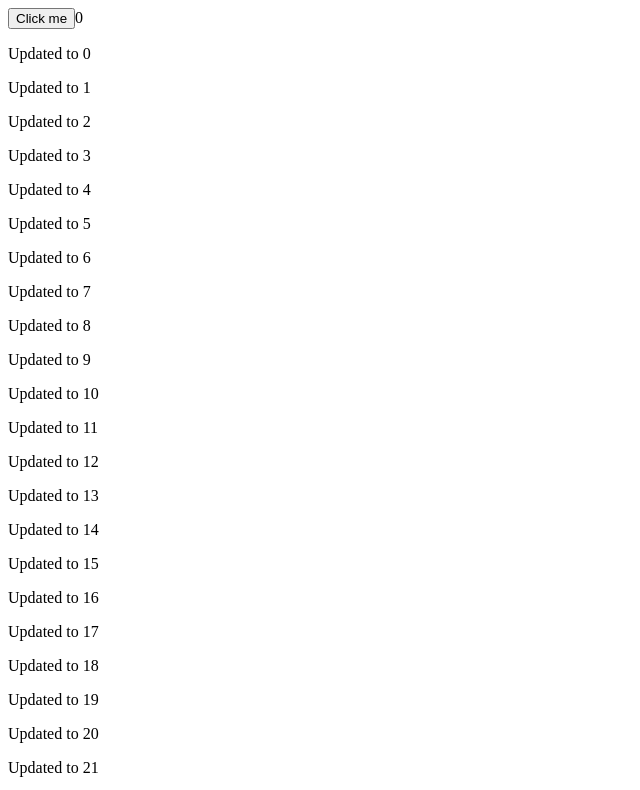
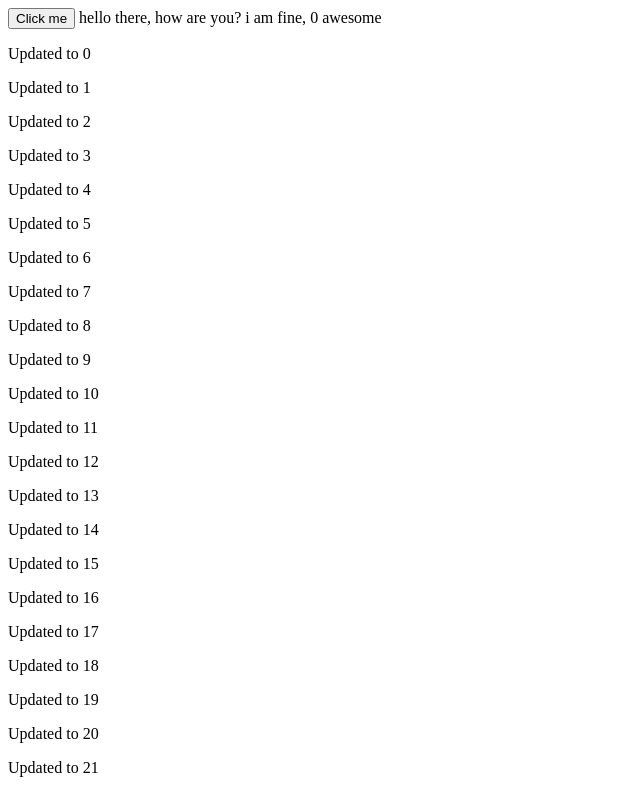
Before and after one commit to MathiasWP/transparent-dom-reactivity, a website: page playground/index.html in a window 1280 px wide. Shown: the top 790 px of the page, without its empty margins (0-640 px from the left). Drawn offline with Linux system fonts and the light colour scheme.

Commit message:
ReactiveVariable updates
Made it so that a ReactiveVariable can be much more dynamic:

- A ReactiveVariable can now have any value, and dynamic values should be wrapped in the returnValueFunction
so that the engine knows to fire it when asking for the value.

- A ReactiveVariable can be dependent on other ReactiveVariables (react on their changes)

```diff
--- a/playground/index.html
+++ b/playground/index.html
@@ -17,24 +17,29 @@
         const counterApp = new App('#counter')
         const renderApp = new App('#render')
 
-        const counter = new ReactiveVariable(0);
+        const _counter = new ReactiveVariable(0);
+        const counter = new ReactiveVariable(new returnValueFunction(() => _counter.value + _counter.value), [_counter]);
         const boolean = new ReactiveVariable(true);
         const btn = counterApp.createElement('button')
         btn.setInnerHTML('Click me')
         btn.mount();
-        btn.addEventListener('click', () => counter.value++);
+        btn.addEventListener('click', () => _counter.value++);
 
         const span = counterApp.createElement('span');
         const text = () => counter.value
-        span.setInnerHTML(text, [counter]);
+        // span.setInnerHTML(text, [counter]);
         span.mount();
 
         const el1 = counterApp.createElement('div')
         el1.mount();
-        el1.setInnerHTML('init')
+        el1.setInnerHTML('init ')
+        span.appendText(' hello there, how are you? i am fine, ')
+        span.appendText(_counter, -1, [_counter])
+        el1.appendText(counter, -1, [counter])
+        span.appendText(' awesome')
 
-        const condition = () => ((counter.value > 2 && counter.value < 20) /* && boolean.value */)
-        el1.conditionallyRender(condition, [counter, boolean])
+        const condition = () => ((counter.value > 4 && _counter.value < 20) /* && boolean.value */)
+        el1.conditionallyRender(condition, [_counter, counter, boolean])
 
 
         setTimeout(() => {
@@ -46,7 +51,7 @@
 
         // I have not benchmarked other frameworks with rendering 10 000 elements, adding an event listener to every one and unmounting them,
         // but i am wondering how ok this is
-        for(let i = 0; i < 1000; i++) {
+        for(let i = 0; i < 10_000; i++) {
             const el = renderApp.createElement('p')
             el.mount()
             if(i % 2 === 0) {
@@ -54,11 +59,18 @@
                 // el.conditionallyRender(condition, [counter, boolean])
             } //else {el.conditionallyRender(condition, [counter])}
             let localCounter = new ReactiveVariable(i);
-            el.setInnerHTML(() => `Updated to ${localCounter.value}`, [localCounter])
+            el.appendText('Updated to ')
+            if(i % 5 === 0) {
+                el.appendText(new returnValueFunction(() => `${localCounter.value + _counter.value}`), -1, [localCounter, _counter])
+            } else el.appendText(new returnValueFunction(() => `${localCounter.value}`), -1, [localCounter])
+
             el.setAttribute('hidden-counter', localCounter, [localCounter])
+            el.onBeforeUnmount((el) => console.log('unmounting me', el))
             el.addEventListener('click', () => {
                 localCounter.value++
-                if(localCounter.value > 10) {el.unmount(); console.log(`Removed element with innerHTML: ${el.$el.innerHTML}`)}
+                console.log('localCounter', localCounter.value)
+                console.log('_counter', _counter.value)
+                if(localCounter.value > 5) {el.unmount(); console.log(`Removed element with innerHTML: ${el.$el.innerHTML}`)}
             }, false)
         }
 
--- a/src/index.ts
+++ b/src/index.ts
@@ -10,78 +10,63 @@
  * but the thing i mean when saying this is that these classes are not really ment to be used by programmers
  * themselves (even though they can) - but by a parser/compiler.
  *
- * Down below is an example of how some code could be compiled into using this approach:
- *
- * #### EXAMPLE START
- * A very, very simple example; the following example code (heavily inspired by Svelte):
- * <script>
- *      let myId = 'foo':
- *      let greeting = 'Hello world';
- *      setTimeout(() => {myId = 'bar'}, 1000);
- *
- *      function changeText() {
- *          world = 'Hello universe'
- *      }
- * </script>
- * <div id={myId} onclick={changeText}>
- *      <span>{greeting}</span>
- * </div>
- *
- * could for example be translated into the following code by this "engine" (note: simplified for readibility):
- * (also note that this example is not very accurate/optimal, mainly because of point 2 on the TODO list below)
- *
- * const myId = new Variable('foo);
- * const greeting = new Variable('Hello world');
- * setTimeout(() => {myId.value = 'bar'}, 1000);
- * function changeText() {
- *      world.value = 'Hello universe';
- * }
- *
- * const div = app.createElement('div');
- * div.setAttribute('id', myId);
- * div.addEventListener('click', changeText);
- * const span = app.createElement('span', div);
- * span.setInnerHTML(greeting);
- *
- * #### EXAMPLE END
  *
  * Important note: I am not saying that this is anywhere near the elegancy and insanity of frameworks like Svelte, Vue or React. This is a hobby project, and i am doing this to have fun.
  *
  * **TODO**
- * 1. Make children components be aware of when they are unmounted if they didn't perform the unmount themselves (e.g: changing the innerHTML in any parent component)
- * 2. Figure out how frameworks change Text (nodes)
- * 3. Make the ReactiveVariable much more reactive (currently you have to re-declare it for it to spot the change). Support for just changing a property in an object, or maybe just using "push" on an array in an ReactiveVariable could be nice
- * 4. General performance enhancements (remove e.g: remove use of forEach)
- * 5. A shit ton more i haven't thought of
+ * - Make children components be aware of when they are unmounted if they didn't perform the unmount themselves (e.g: changing the innerHTML in any parent component)
+ * - Support for Text (nodes) [DONE, i think]
+ * - Support for SVG
+ * - Make the ReactiveVariable much more reactive (currently you have to re-declare it for it to spot the change). Support for just changing a property in an object, or maybe just using "push" on an array in an ReactiveVariable could be nice
+ * - General performance enhancements (remove e.g: remove use of forEach)
+ * - A shit ton more i haven't thought of
+ *
+ * **DONE**
+ * - Make wrapper for Elements
+ * - Make ReactiveVariable which triggers reactivity
+ * - Make ReactiveVariable very dynamic and be dependent on other ReactiveVariables
+ * - Added a wrapper for returnValues when assigning something dynamic to a ReactiveVariable (makes it so that a reactive variable can be a function + easier to prevent bullshit)
+ * - Added some methods for dom-manipulations
+ *      -- Setting any attribute
+ *      -- Conditional rendering
+ *      -- Appending text nodes and updating them
+ *      -- Setting innerHTML (not finished)
  */
 
 // Couple of global things
-let globalVariableId = 0; // Necessary
-const allReactiveVariables: Map<number, ReactiveVariable> = new Map(); // Maybe useful
+let globalVariableId = 0;
+let globalTextNodeId = 0;
+const allReactiveVariables: Map<number, ReactiveVariable> = new Map(); // Not used, but maybe useful
+const allGlobalTextNodes: Map<number, Text> = new Map();
 
 type anyFunction = (...args: any) => any
 type conditionFunction = () => boolean
+type actionData = { ew: ElementWrapper | null, action: anyFunction, bindingId: string | number, actionParams: any, transparentAction: boolean }
+
+class returnValueFunction {
+    private valueFunction: anyFunction
+
+    constructor(valueFunction: anyFunction) {
+        this.valueFunction = valueFunction
+    }
+
+    getValue(): any {
+        return this.valueFunction()
+    }
+}
+
 /**
  * @description A reactive wrapper for variables.
  * Only a ReactiveVariable will cause changes on a ElementWrapper.
  */
  class ReactiveVariable {
-    // All actions to perform when the variable changes
-    // [ElementWrapper, action-callback, action-uid, action-parameters]
-    actions:
-        {
-            ew: ElementWrapper,
-            action: anyFunction,
-            bindingId: string,
-            actionParams: any,
-            transparentAction: boolean,
-        }[] = [];
+    actions: actionData[] = [];
     id: number
     private _value: any
 
-    constructor(value: any) {
+    constructor(value: unknown | returnValueFunction | ReactiveVariable, dependencies?: ReactiveVariable[]) {
         this.id = globalVariableId++;
-        this._value = value;
+        this.setValue(value, dependencies)
         this.addToGlobalStorage();
     }
 
@@ -89,22 +74,36 @@ type conditionFunction = () => boolean
         allReactiveVariables.set(this.id, this);
     }
 
-    set value(val: any) {
-        this._value = val;
+    private reactToDependencies(dependencies: ReactiveVariable[]): void {
+        dependencies.forEach(rv => rv.addAction(null, this.setValue.bind(this), `${this.id}-1`, [this._value], true))
+        dependencies.forEach(rv => rv.addAction(null, this.performAllActionsFromLinkedElementWrappers.bind(this), `${this.id}-2`, [], true))
+    }
+
+    setValue(value: unknown | returnValueFunction | ReactiveVariable, dependencies?: ReactiveVariable[]): void {
+        this._value = value;
+        if(dependencies) this.reactToDependencies(dependencies)
         this.triggerChangeChain();
     }
 
-    get value(): any {
-        return this._value;
+    set value(val: any) {
+        this.setValue(val)
     }
 
-    addAction(ew: ElementWrapper, action: anyFunction, bindingId: string, actionParams: any[], transparentAction = false): void {
+    get value(): any {
+        return this._value instanceof returnValueFunction ? this._value.getValue() : this._value instanceof ReactiveVariable ? this._value.value : this._value;
+    }
+
+    addAction(ew: ElementWrapper | null, action: anyFunction, bindingId: string | number, actionParams: any[], transparentAction = false): void {
         this.actions.push({ew, action, bindingId, actionParams, transparentAction});
+    }
+
+    removeAction(bindingId: string | number): void {
+        this.actions = this.actions.filter(a => a.bindingId !== bindingId)
     }
 
     performAllActionsFromLinkedElementWrappers(): void {
         this.actions.forEach(action => {
-            if(action.transparentAction || (!action.transparentAction && action.ew.isMounted)) action.action(...action.actionParams)
+            if(action.transparentAction || (!action.transparentAction && action.ew?.isMounted)) action.action(...action.actionParams)
         });
     }
 
@@ -212,7 +211,7 @@ class ElementWrapper {
      * @param transparentAction Optional parameter - If action is transparent or not
      * @description Here we bind an action and all of the ReactiveVariables that it depends on.
      */
-    private bindReactiveVariablesToActionIfNotAlready(actionUid: string, action: anyFunction, params: any[], bindingInfo: [ReactiveVariable[], string[]?], transparentAction?: boolean): void {
+    private bindReactiveVariablesToAction(actionUid: string, action: anyFunction, params: any[], bindingInfo: [ReactiveVariable[], string[]?], transparentAction?: boolean): void {
         // Little shortcut if we have already binded the action and its ReactiveVariables
         const alreadyBindedCondition = bindingInfo[1]?.every((bId: any) => this.reactiveVariableBindings.has(bId));
         if(alreadyBindedCondition) return
@@ -274,21 +273,46 @@ class ElementWrapper {
     /**
      * @description This function should be used for all types of attributes
      */
-    setAttribute(attr: string, val: unknown | anyFunction | ReactiveVariable, rv: ReactiveVariable[] = [], bindingIds?: string[]): void {
+    setAttribute(attr: string, val: unknown | returnValueFunction | ReactiveVariable, rv: ReactiveVariable[] = [], bindingIds?: string[]): void {
         const actionUid = attr + 'attr';
-        this.bindReactiveVariablesToActionIfNotAlready(actionUid, this.setAttribute, [attr, val], [rv, bindingIds]);
-        const realValue = typeof val === 'function' ? val() : val instanceof ReactiveVariable ? val.value : val;
+        this.bindReactiveVariablesToAction(actionUid, this.updateAttribute, [attr, val], [rv, bindingIds]);
+        this.updateAttribute(attr, val)
+    }
+
+    private updateAttribute(attr: string, val:  unknown | returnValueFunction | ReactiveVariable): void {
+        const realValue = val instanceof returnValueFunction ? val.getValue() : val instanceof ReactiveVariable ? val.value : val;
         this.$el.setAttribute(attr, realValue);
+    }
+
+    /**
+     * @description Appends and update single textNodes
+     */
+    appendText(text: string | returnValueFunction | ReactiveVariable, id: number = -1, rv: ReactiveVariable[] = [], bindingIds?: string[]): void {
+        const realId = id < 0 ? globalTextNodeId++ : id;
+        const actionUid = 'itext' + realId;
+        const textNode = document.createTextNode('');
+        this.bindReactiveVariablesToAction(actionUid, this.updateText, [text, textNode, false], [rv, bindingIds]);
+        this.updateText(text, textNode, true);
+    }
+
+    private updateText(text: string | returnValueFunction | ReactiveVariable, textNode: Text, initialize: boolean): void {
+        const realText = text instanceof returnValueFunction ? text.getValue() : text instanceof ReactiveVariable ? text.value : text;
+        textNode.nodeValue = realText;
+        if(initialize) this.$el.appendChild(textNode);
     }
 
     /**
      * @description danger danger ;)
      */
-    setInnerHTML(text: unknown | anyFunction, rv: ReactiveVariable[] = [], bindingIds?: string[]): void {
+    setInnerHTML(html: unknown | returnValueFunction | ReactiveVariable, rv: ReactiveVariable[] = [], bindingIds?: string[]): void {
         const actionUid = 'ihtml';
-        this.bindReactiveVariablesToActionIfNotAlready(actionUid, this.setInnerHTML, [text], [rv, bindingIds]);
-        const realText = typeof text === 'function' ? text() : text instanceof ReactiveVariable ? text.value : text;
-        this.$el.innerHTML = realText
+        this.bindReactiveVariablesToAction(actionUid, this.updateInnerHTML, [html], [rv, bindingIds]);
+        this.updateInnerHTML(html);
+    }
+
+    private updateInnerHTML(html: unknown | returnValueFunction | ReactiveVariable): void {
+        const realHtml = html instanceof returnValueFunction ? html.getValue() : html instanceof ReactiveVariable ? html.value : html;
+        this.$el.innerHTML = realHtml;
     }
 }
 
```
Also changed, not shown: playground/dist/latest.js.
